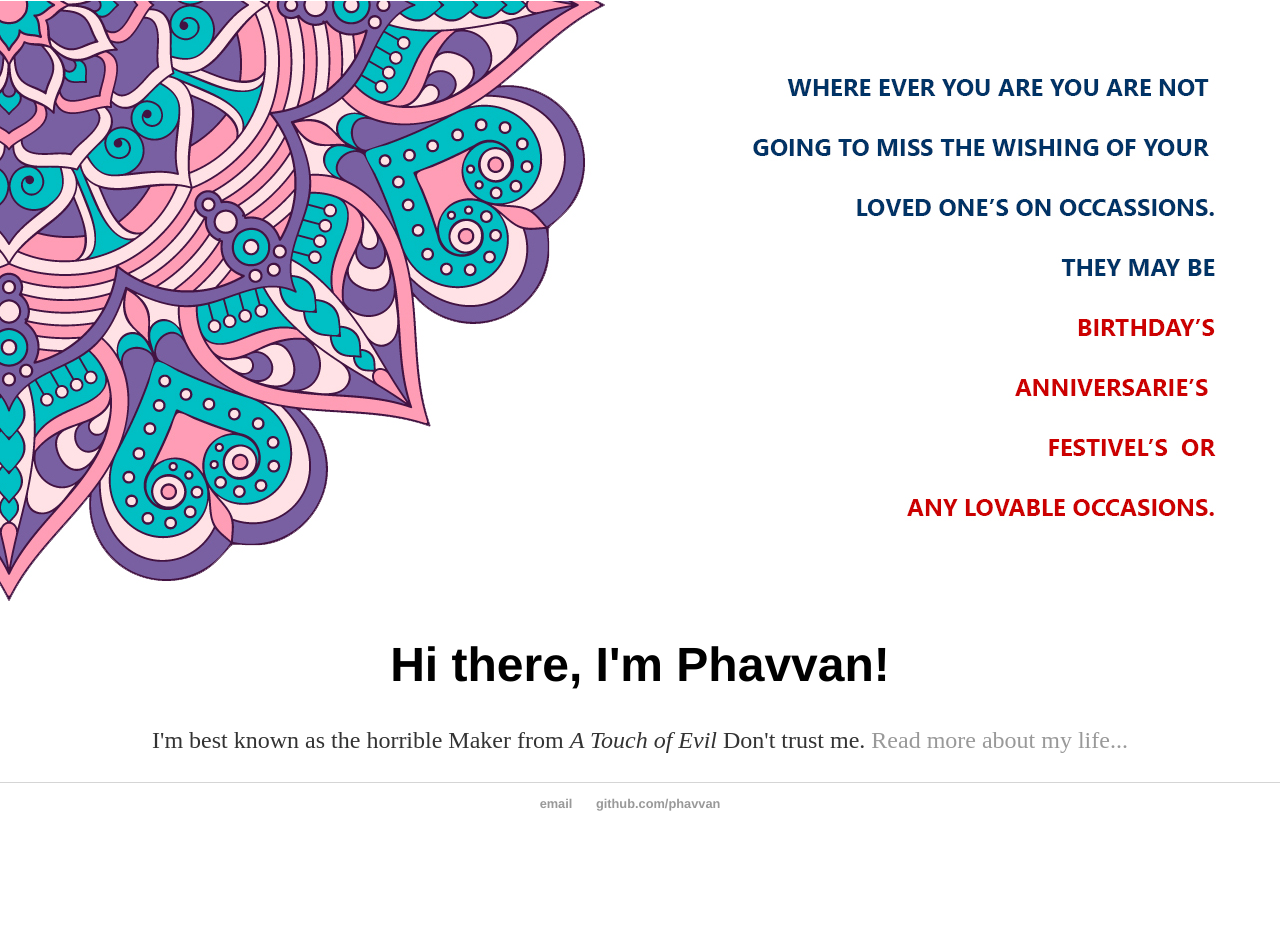
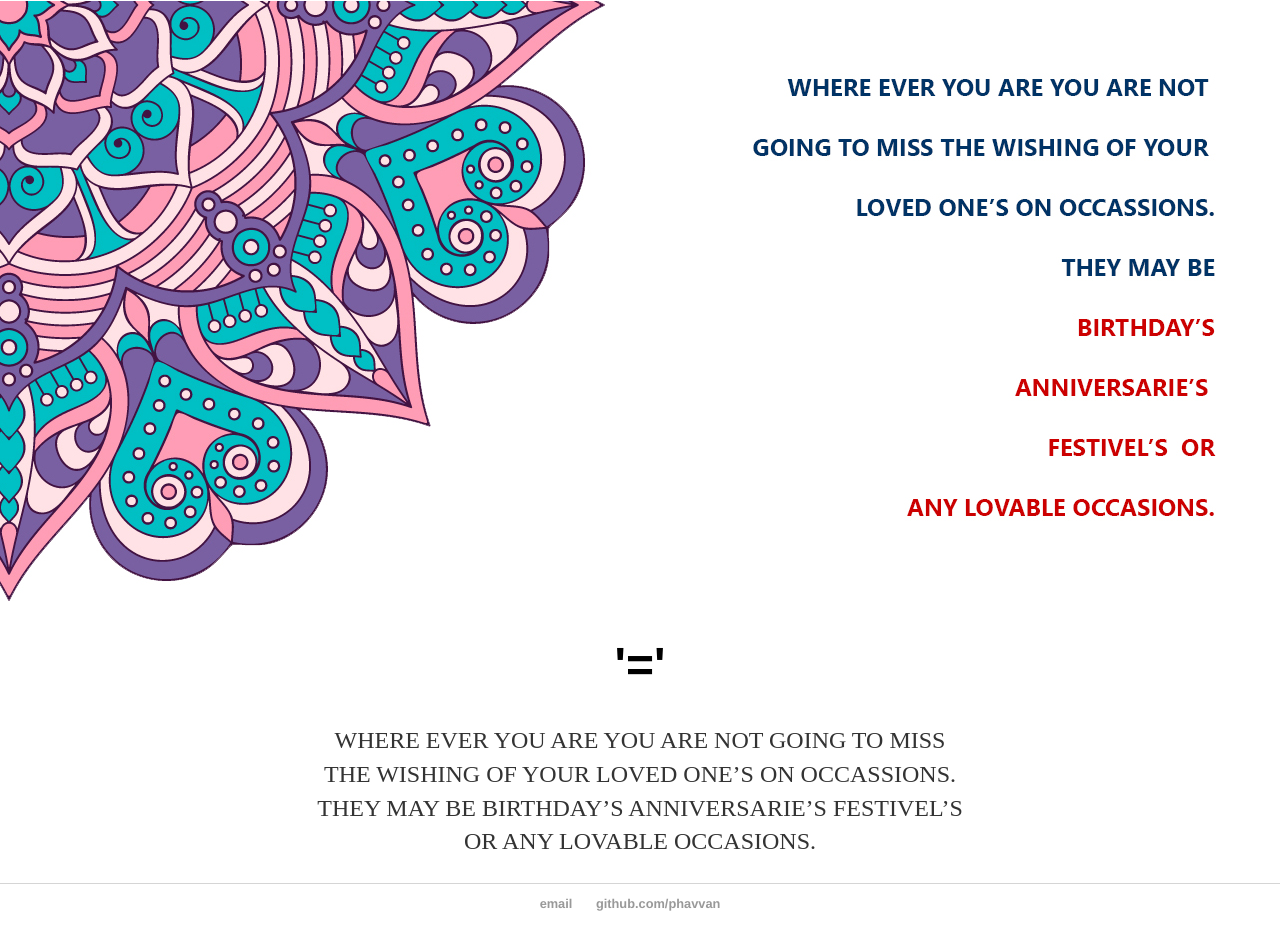
Before and after one commit to livtolov/livtolov.github.io, a plain HTML site: page index.html in a window 1280 px wide. Shown: the part 377-1326 px from the top of the page. Before the commit the page ends 1228 px from the top, so only its background shows below. Drawn offline with Linux system fonts and the light colour scheme.

Commit message:
Update index.html

```diff
--- a/index.html
+++ b/index.html
@@ -19,8 +19,10 @@
 			<img src="homeone.jpg" alt="wishporter" style="max-width:100%; height:auto;">
 			<img src="hometwo.jpg" alt="wishporter" style="max-width:100%; height:auto;">
     		<div class="blurb">
-        		<h1>Hi there, I'm Phavvan!</h1>
-				<p>I'm best known as the horrible Maker from <em>A Touch of Evil</em> Don't trust me. <a href="/about">Read more about my life...</a></p>
+        		<h1>'='</h1>
+				<p>WHERE EVER YOU ARE YOU ARE NOT GOING TO MISS <br> THE WISHING OF YOUR LOVED ONE’S ON OCCASSIONS.<br>THEY MAY BE
+BIRTHDAY’S ANNIVERSARIE’S FESTIVEL’S <br> OR ANY LOVABLE OCCASIONS.
+</p>
     		</div><!-- /.blurb -->
 		</div><!-- /.container -->
 		<footer>
```
